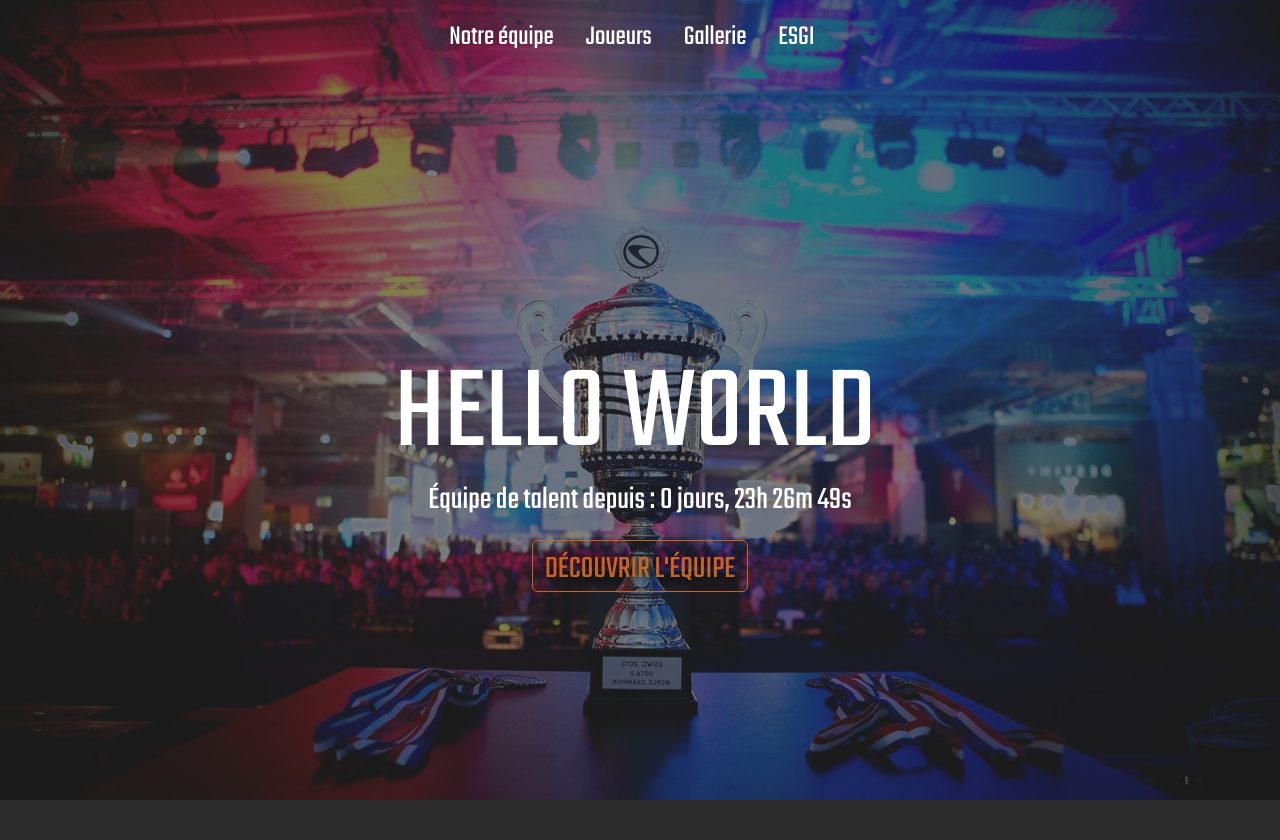
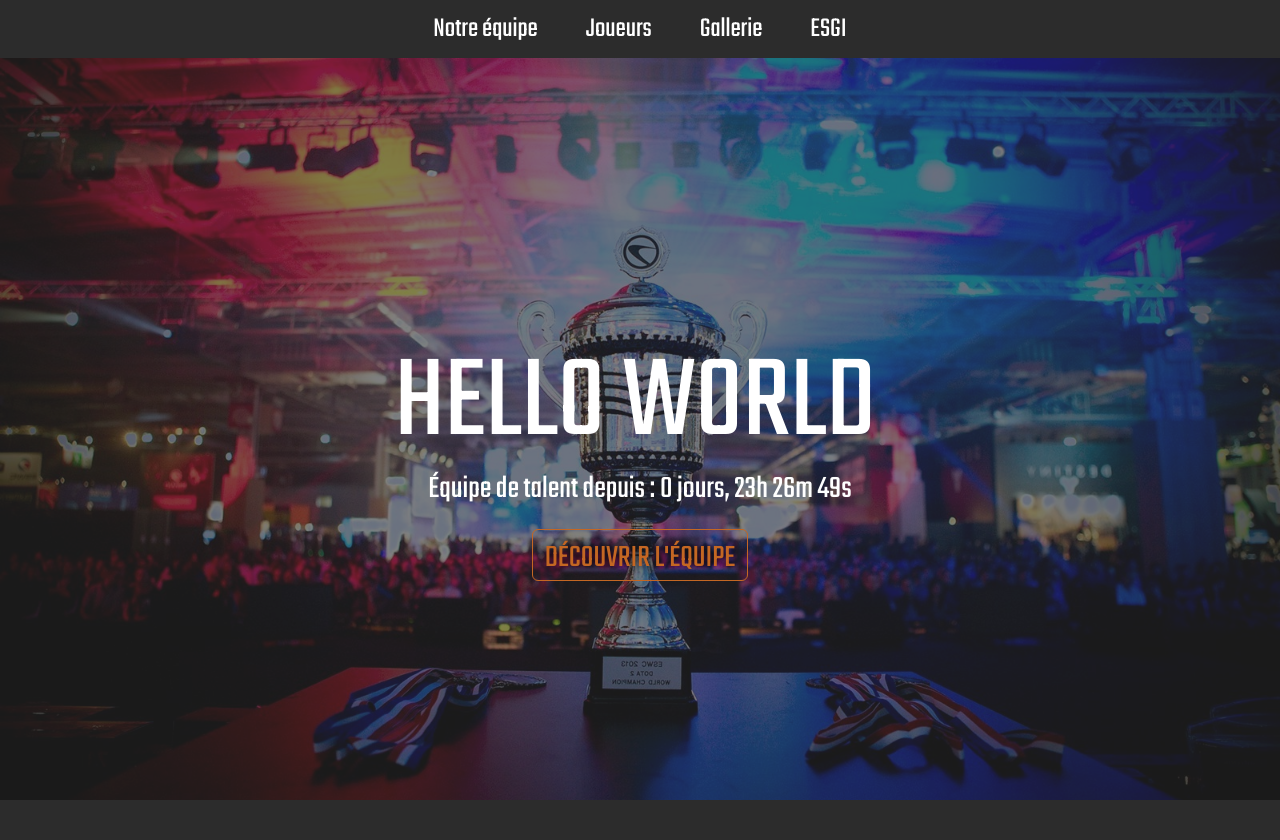
Before and after one commit to Abrikoala/SiteIntegration, a PHP site: page /index.php in a window 1280 px wide. Shown: the top 840 px of the page. After the commit the page ends 800 px from the top, so only its background shows below. Run offline with PHP 8.4, Linux system fonts and the light colour scheme.

Commit message:
fix navbar

```diff
--- a/assets/css/style.css
+++ b/assets/css/style.css
@@ -27,6 +27,7 @@
 #title {
     opacity: 1;
     z-index: 100;
+    margin-top: 10px;
 }
 
 #subtitle {
@@ -56,12 +57,15 @@
 .header-min {
     height: 60px;
     min-height: 60px;
-    margin-top: 2px;
 }
 
 .header-min #title>span {
     font-size: calc(30px + 5vh);
     line-height: calc(30px + 5vh);
+}
+
+#navbarNav {
+    background-color: var(--back);
 }
 
 @media screen and (max-height: 600px) {
--- a/pages/component/navbar.php
+++ b/pages/component/navbar.php
@@ -1,5 +1,5 @@
-<nav class="navbar navbar-expand-lg sticky-top">
-    <div class="container-fluid">
+<nav class="navbar navbar-expand-sm sticky-top p-0 m-0">
+    <div class="container-fluid p-0 m-0">
         <button class="navbar-toggler" type="button" data-bs-toggle="collapse" data-bs-target="#navbarNav"
             aria-controls="navbarNav" aria-expanded="false" aria-label="Toggle navigation">
             <span class="navbar-toggler-icon"></span>
@@ -7,16 +7,16 @@
         <div class="collapse navbar-collapse justify-content-center" id="navbarNav">
             <ul class="navbar-nav">
                 <li class="nav-item">
-                    <a class="nav-link text-white fs-3 pe-4" href="#equipe">Notre équipe</a>
+                    <a class="nav-link text-white fs-3 px-4" href="#equipe">Notre équipe</a>
                 </li>
                 <li class="nav-item">
-                    <a class="nav-link text-white fs-3 pe-4" href="#joueurs">Joueurs</a>
+                    <a class="nav-link text-white fs-3 px-4" href="#joueurs">Joueurs</a>
                 </li>
                 <li class="nav-item">
-                    <a class="nav-link text-white fs-3 pe-4" href="#gallerie">Gallerie</a>
+                    <a class="nav-link text-white fs-3 px-4" href="#gallerie">Gallerie</a>
                 </li>
                 <li class="nav-item">
-                    <a class="nav-link text-white fs-3 pe-4" href="#esgi">ESGI</a>
+                    <a class="nav-link text-white fs-3 px-4" href="#esgi">ESGI</a>
                 </li>
             </ul>
         </div>
```
